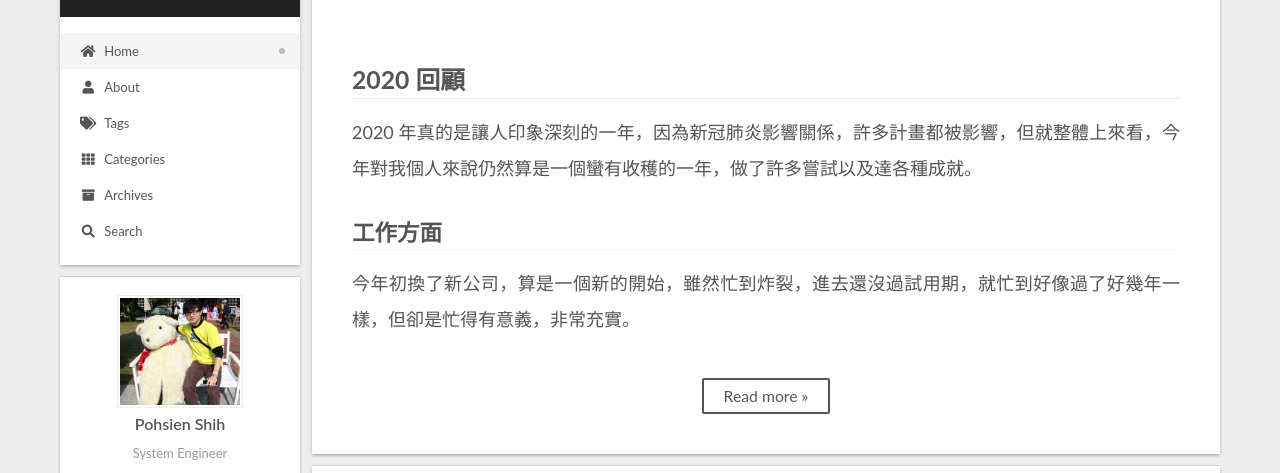
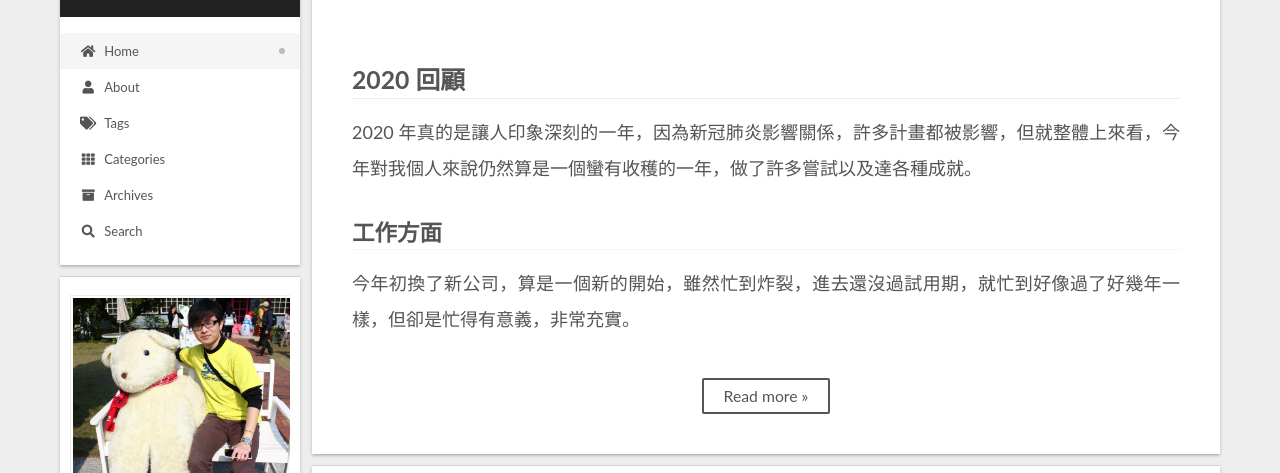
Before and after one commit to pohsienshih/pohsien.github.io, a plain HTML site: page index.html in a window 1280 px wide. Shown: the part 123-596 px from the top of the page. Drawn offline with nearby package versions, Linux system fonts and the light colour scheme.

Commit message:
Site updated: 2020-12-31 17:28:12

```diff
--- a/css/main.css
+++ b/css/main.css
@@ -1317,7 +1317,7 @@ pre code {
 }
 .site-author-image {
   border: 1px solid #eee;
-  max-width: 120px;
+  max-width: 220px;
   padding: 2px;
 }
 .site-author-name {
```
Also changed, not shown: about/index.html (+1 -1 lines).
